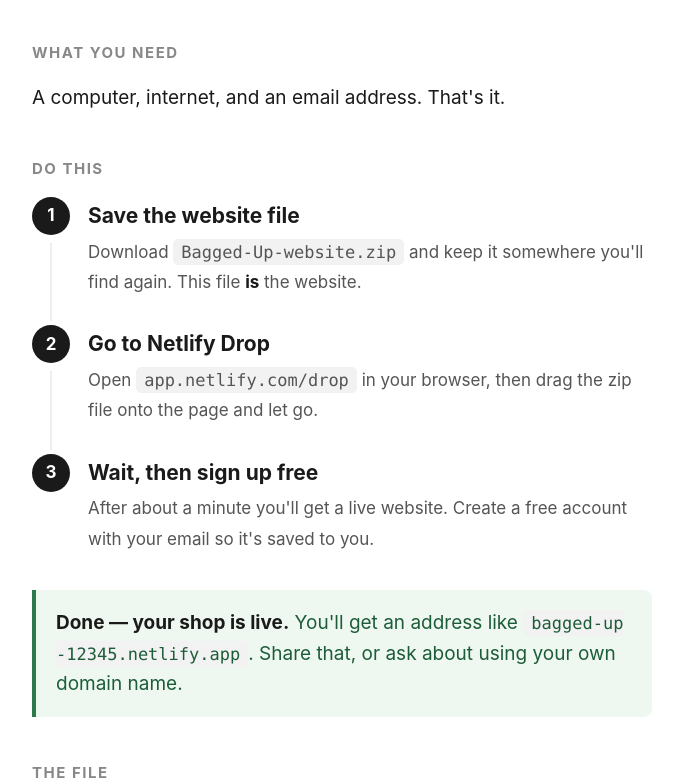
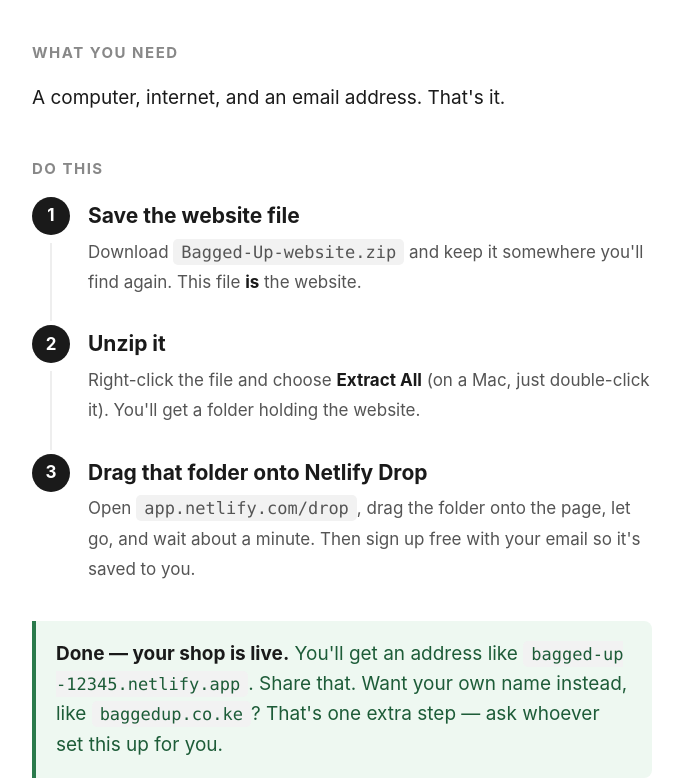
Before and after one commit to Brandonflex/Bagged-up, a website: page handover/START-HERE.html in a window 1280 px wide. Shown: the part 171-952 px from the top of the page, without its empty margins (298-981 px from the left). Drawn offline with Linux system fonts and the light colour scheme.

Commit message:
Guide: unzip before dragging, per Netlify's own guidance
Netlify accepts zip files but recommends extracting first and dropping the
folder, so make that the happy path.

Co-authored-by: arena-agent <297053741+arena-agent@users.noreply.github.com>

```diff
--- a/handover/START-HERE.html
+++ b/handover/START-HERE.html
@@ -64,17 +64,17 @@
       <span class="d">Download <code>Bagged-Up-website.zip</code> and keep it somewhere you'll find again. This file <b>is</b> the website.</span>
     </li>
     <li>
-      <span class="t">Go to Netlify Drop</span>
-      <span class="d">Open <code>app.netlify.com/drop</code> in your browser, then drag the zip file onto the page and let go.</span>
+      <span class="t">Unzip it</span>
+      <span class="d">Right-click the file and choose <b>Extract All</b> (on a Mac, just double-click it). You'll get a folder holding the website.</span>
     </li>
     <li>
-      <span class="t">Wait, then sign up free</span>
-      <span class="d">After about a minute you'll get a live website. Create a free account with your email so it's saved to you.</span>
+      <span class="t">Drag that folder onto Netlify Drop</span>
+      <span class="d">Open <code>app.netlify.com/drop</code>, drag the folder onto the page, let go, and wait about a minute. Then sign up free with your email so it's saved to you.</span>
     </li>
   </ol>
 
   <div class="done">
-    <p><b>Done — your shop is live.</b> You'll get an address like <code>bagged-up-12345.netlify.app</code>. Share that, or ask about using your own domain name.</p>
+    <p><b>Done — your shop is live.</b> You'll get an address like <code>bagged-up-12345.netlify.app</code>. Share that. Want your own name instead, like <code>baggedup.co.ke</code>? That's one extra step — ask whoever set this up for you.</p>
   </div>
 
   <h2>The file</h2>
```
